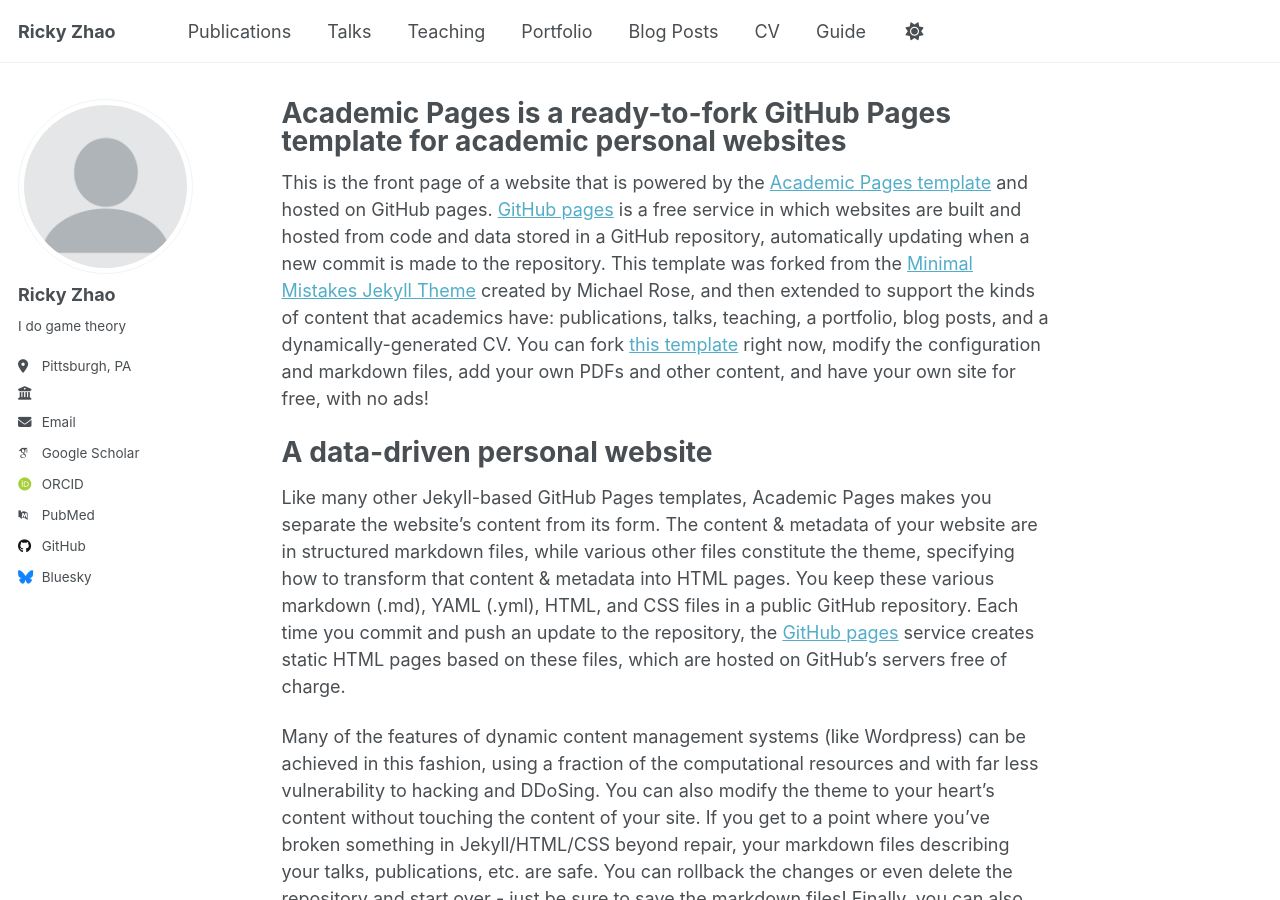
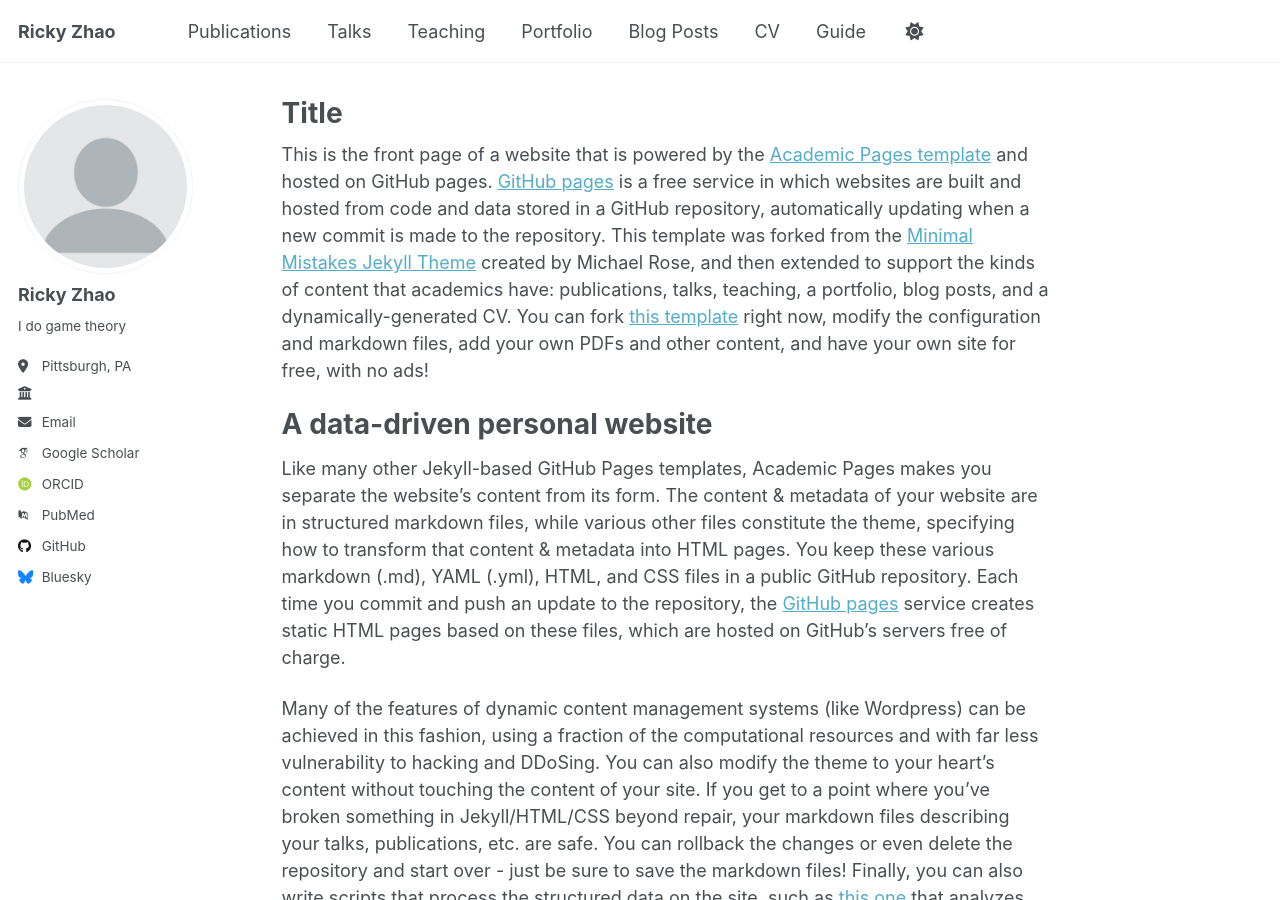
Before and after one commit to zhongxia-zhao/rzhao.github.io, a Jekyll site: the page built from _pages/about.md, in a window 1280 px wide and 900 px high. Built offline with Jekyll 4.4.1, drawn with Linux system fonts in a browser that asks for light colours; some web fonts are replaced.

Commit message:
Update about.md

```diff
--- a/_pages/about.md
+++ b/_pages/about.md
@@ -1,6 +1,6 @@
 ---
 permalink: /
-title: "Academic Pages is a ready-to-fork GitHub Pages template for academic personal websites"
+title: "Title"
 author_profile: true
 redirect_from:
   - /about/
```
